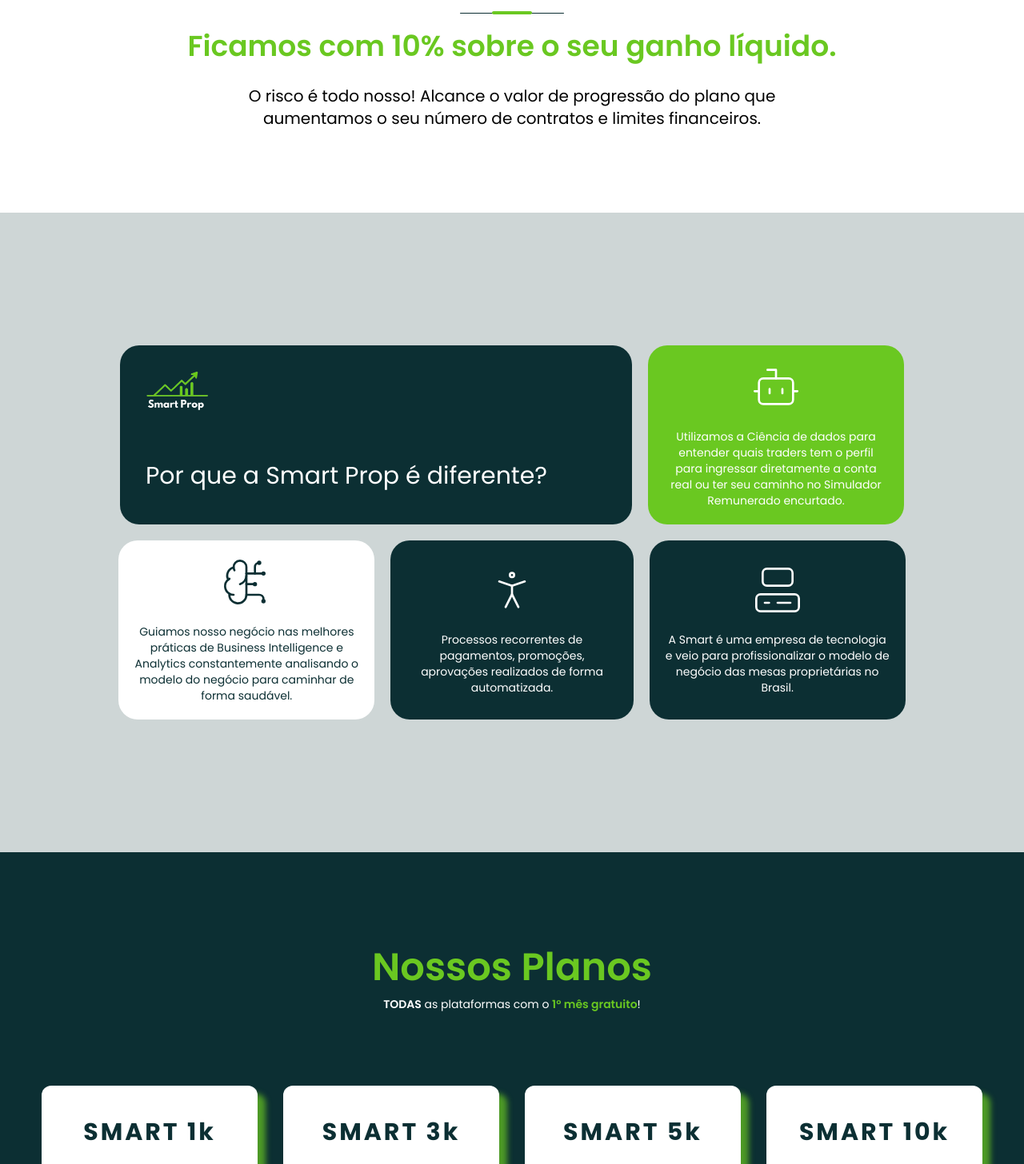
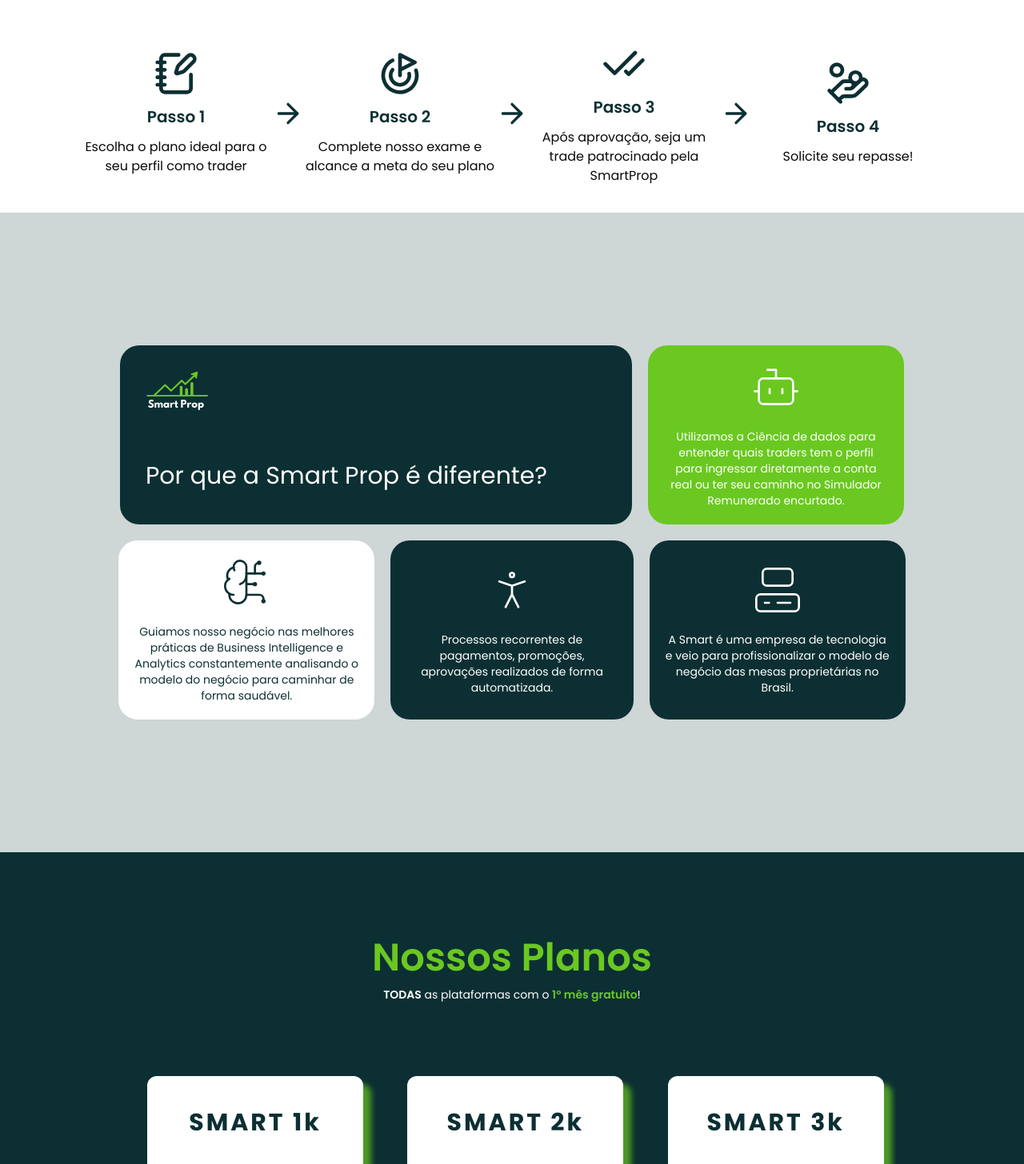
Before and after one commit to lucaanequini/deploy-smartprop, a Next.js app: page / in a window 1280 px wide. Shown: the part 1254-2710 px from the top of the page at 80% size. Built offline with nearby package versions, Linux system fonts and the light colour scheme.

Commit message:
fix: auth config

```diff
--- a/app/(main)/home/page.tsx
+++ b/app/(main)/home/page.tsx
@@ -6,15 +6,32 @@
 
 import { Spinner } from "@/components/spinner";
 
+import authService from "@/services/authService";
+
 export default function HomePage() {
     const router = useRouter()
     const [loading, setLoading] = useState(true)
     useEffect(() => {
-        if (!sessionStorage.getItem('smartprop-token')) {
-            router.push('/login')
-        } else {
-            setLoading(false)
+        const checkAuthToken = async () => {
+            const token = localStorage.getItem("smartprop-token")
+            if (token !== null) {
+                const res = await authService.checkToken(token)
+                console.log(res)
+                if (res == true) {
+                    router.push('/home')
+                    setLoading(false)
+                } else {
+                    setLoading(false)
+                    console.log('Token inválido')
+                    router.push("/login")
+                }
+            } else {
+                setLoading(false)
+                router.push("/login")
+                console.log('Token inválido')
+            }
         }
+        checkAuthToken()
     }, [])
 
     if (loading) {
--- a/app/(marketing)/_components/_plans/card.tsx
+++ b/app/(marketing)/_components/_plans/card.tsx
@@ -30,6 +30,14 @@
                 </div>
                 <div className="flex gap-2">
                     <Check className="w-4 h-4" />
+                    <p className="text-xs">Repasse de <span className="font-bold">90% + bônus</span></p>
+                </div>
+                <div className="flex gap-2">
+                    <Check className="w-4 h-4" />
+                    <p className="text-xs">5 contratos</p>
+                </div>
+                <div className="flex gap-2">
+                    <Check className="w-4 h-4" />
                     <p className="text-xs">Até 45 dias corridos</p>
                 </div>
             </div>
--- a/app/(marketing)/_components/_plans/plans.tsx
+++ b/app/(marketing)/_components/_plans/plans.tsx
@@ -24,20 +24,21 @@
                     <p className="text-white text-xs">Deslize para ver mais </p>
                     <ArrowRight className="h-4 w-4 text-white" />
                 </div>
-                <div className="items-center gap-x-8 hidden xl:flex">
+                <div className="items-center gap-x-8 hidden 2xl:flex">
                     <div>
                         <Card title="SMART 1k" approvalGoal="850" dailyRisk="250" maxLoss="1.000" />
                     </div>
                     <div data-aos-delay='200'>
-                        <Card title="SMART 3k" approvalGoal="2.550" dailyRisk="750" maxLoss="3.000" />
+                        <Card title="SMART 2k" approvalGoal="2.550" dailyRisk="750" maxLoss="3.000" />
                     </div>
-                    <div><Card title="SMART 5k" approvalGoal="4.250" dailyRisk="1.250" maxLoss="5.000" /></div>
+                    <div><Card title="SMART 3k" approvalGoal="4.250" dailyRisk="1.250" maxLoss="5.000" /></div>
+                    <div><Card title="SMART 5k" approvalGoal="8.500" dailyRisk="2.500" maxLoss="10.000" /></div>
                     <div><Card title="SMART 10k" approvalGoal="8.500" dailyRisk="2.500" maxLoss="10.000" /></div>
                 </div>
-                <div className="flex items-center justify-center xl:hidden" data-aos='fade-up'>
+                <div className="flex items-center justify-center 2xl:hidden" data-aos='fade-up'>
                     <Carousel className="max-w-[310px] md:max-w-[630px] 2lg:max-w-[960px] h-full mx-auto">
                         <CarouselContent>
-                            <CarouselItem className="md:basis-1/2 lg:basis-1/2 2lg:basis-1/3" data-aos='fade-left'>
+                            <CarouselItem className="md:basis-1/2 lg:basis-1/2 2lg:basis-1/3 order-2 sm:order-1" data-aos='fade-left'>
                                 <CardUi className="bg-transparent border-0">
                                     <CardContent>
                                         <Card
@@ -49,11 +50,11 @@
                                     </CardContent>
                                 </CardUi>
                             </CarouselItem>
-                            <CarouselItem className="md:basis-1/2 lg:basis-1/2 2lg:basis-1/3" data-aos='fade-left' data-aos-delay='200'>
+                            <CarouselItem className="md:basis-1/2 lg:basis-1/2 2lg:basis-1/3 order-1 sm:order-2" data-aos='fade-left' data-aos-delay='200'>
                                 <CardUi className="bg-transparent border-0">
                                     <CardContent>
                                         <Card
-                                            title="SMART 3k"
+                                            title="SMART 2k"
                                             approvalGoal="2.550"
                                             dailyRisk="750"
                                             maxLoss="3.000"
@@ -61,11 +62,11 @@
                                     </CardContent>
                                 </CardUi>
                             </CarouselItem>
-                            <CarouselItem className="md:basis-1/2 lg:basis-1/2 2lg:basis-1/3" data-aos='fade-left' data-aos-delay='400'>
+                            <CarouselItem className="md:basis-1/2 lg:basis-1/2 2lg:basis-1/3 order-3" data-aos='fade-left' data-aos-delay='400'>
                                 <CardUi className="bg-transparent border-0">
                                     <CardContent>
                                         <Card
-                                            title="SMART 5k"
+                                            title="SMART 3k"
                                             approvalGoal="4.250"
                                             dailyRisk="1.250"
                                             maxLoss="5.000"
@@ -73,7 +74,19 @@
                                     </CardContent>
                                 </CardUi>
                             </CarouselItem>
-                            <CarouselItem className="md:basis-1/2 lg:basis-1/2 2lg:basis-1/3" data-aos='fade-left' data-aos-delay='600'>
+                            <CarouselItem className="md:basis-1/2 lg:basis-1/2 2lg:basis-1/3 order-4" data-aos='fade-left' data-aos-delay='600'>
+                                <CardUi className="bg-transparent border-0">
+                                    <CardContent>
+                                        <Card
+                                            title="SMART 5k"
+                                            approvalGoal="8.500"
+                                            dailyRisk="2.500"
+                                            maxLoss="10.000"
+                                        />
+                                    </CardContent>
+                                </CardUi>
+                            </CarouselItem>
+                            <CarouselItem className="md:basis-1/2 lg:basis-1/2 2lg:basis-1/3 order-5" data-aos='fade-left' data-aos-delay='600'>
                                 <CardUi className="bg-transparent border-0">
                                     <CardContent>
                                         <Card
--- a/app/(marketing)/_components/info.tsx
+++ b/app/(marketing)/_components/info.tsx
@@ -1,10 +1,45 @@
+import { Goal, ArrowRight, NotebookPen, CheckCheck, HandCoins, ArrowDown, ArrowLeft } from "lucide-react"
+
 export const Info = () => {
     return (
-        <div className="h-full flex flex-col items-center gap-10 lg:gap-12 p-5 w-[90%]" data-aos='flip-up'>
+        <div className="h-full flex flex-col items-center gap-10 lg:gap-12 p-5 w-[90%] pb-20" data-aos='flip-up'>
             <p className="custom text-3xl sm:text-5xl xl:text-6xl font-bold text-dark-green">Repasse de 90%</p>
             <div className="flex flex-col items-center gap-7">
-                <p className="text-xl sm:text-3xl text-center xl:text-4xl font-semibold text-light-green">Ficamos com 10% sobre o seu ganho líquido.</p>
                 <p className="text-sm sm:text-lg xl:text-xl text-black text-center mx-auto xl:max-w-[60%]">O risco é todo nosso! Alcance o valor de progressão do plano que aumentamos o seu número de contratos e limites financeiros.</p>
+            </div>
+            <div className="flex flex-col lg:flex-row items-center gap-y-3">
+                <div className="flex flex-col sm:flex-row items-center justify-center">
+                    <div className="flex flex-col gap-y-3 items-center justify-center">
+                        <NotebookPen className="w-14 h-14 text-dark-green" strokeWidth={2} />
+                        <p className="font-semibold text-xl text-dark-green">Passo 1</p>
+                        <p className="w-60 text-center">Escolha o plano ideal para o seu perfil como trader</p>
+                    </div>
+                    <ArrowDown className="sm:hidden w-10 h-10 text-dark-green mx-auto" />
+                    <ArrowRight className="hidden sm:flex w-10 h-10 text-dark-green" />
+                    <div className="flex flex-col gap-y-3 items-center justify-center">
+                        <Goal className="w-14 h-14 text-dark-green" strokeWidth={2} />
+                        <p className="font-semibold text-xl text-dark-green">Passo 2</p>
+                        <p className="w-60 text-center">Complete nosso exame e alcance a meta do seu plano</p>
+                        <ArrowDown className="hidden sm:flex lg:hidden w-10 h-10 text-dark-green" />
+                    </div>
+                    <ArrowDown className="sm:hidden w-10 h-10 text-dark-green mx-auto" />
+                    <ArrowRight className="hidden lg:flex w-10 h-10 text-dark-green" />
+                </div>
+                <div className="flex flex-col sm:flex-row items-center justify-center">
+                    <ArrowLeft className="hidden sm:flex lg:hidden w-10 h-10 text-dark-green order-5" />
+                    <div className="flex flex-col gap-y-3 items-center justify-center sm:order-5 lg:order-3">
+                        <CheckCheck className="w-14 h-14 text-dark-green" strokeWidth={2} />
+                        <p className="font-semibold text-xl text-dark-green">Passo 3</p>
+                        <p className="w-60 text-center">Após aprovação, seja um trade patrocinado pela SmartProp</p>
+                    </div>
+                    <ArrowDown className="sm:hidden w-10 h-10 text-dark-green mx-auto" />
+                    <ArrowRight className="hidden lg:flex w-10 h-10 text-dark-green order-4" />
+                    <div className="flex flex-col gap-y-3 items-center sm:order-3 lg:order-5">
+                        <HandCoins className="w-14 h-14 text-dark-green" strokeWidth={2} />
+                        <p className="font-semibold text-xl text-dark-green">Passo 4</p>
+                        <p className="w-60 text-center">Solicite seu repasse!</p>
+                    </div>
+                </div>
             </div>
         </div>
     )
--- a/app/(marketing)/_components/main-content.tsx
+++ b/app/(marketing)/_components/main-content.tsx
@@ -11,7 +11,7 @@
                 <Navbar />
                 <FirstView />
             </div >
-            <div className="h-[130vh] sm:h-[90vh] flex flex-col items-center justify-center gap-y-16 bg-white">
+            <div className="h-[165vh] sm:h-[90vh] flex flex-col items-center justify-center gap-y-5 bg-white">
                 <MainCard />
                 <Info />
             </div>
--- a/package.json
+++ b/package.json
@@ -19,6 +19,7 @@
     "class-variance-authority": "^0.7.0",
     "clsx": "^2.1.1",
     "embla-carousel-react": "^8.1.3",
+    "jose": "^5.9.2",
     "lucide-react": "^0.379.0",
     "next": "^14.2.3",
     "react": "^18",
```
Also changed, not shown: services/authService.ts (+22 -2 lines), 1 other file (tests, documents, lock files or other folders).
